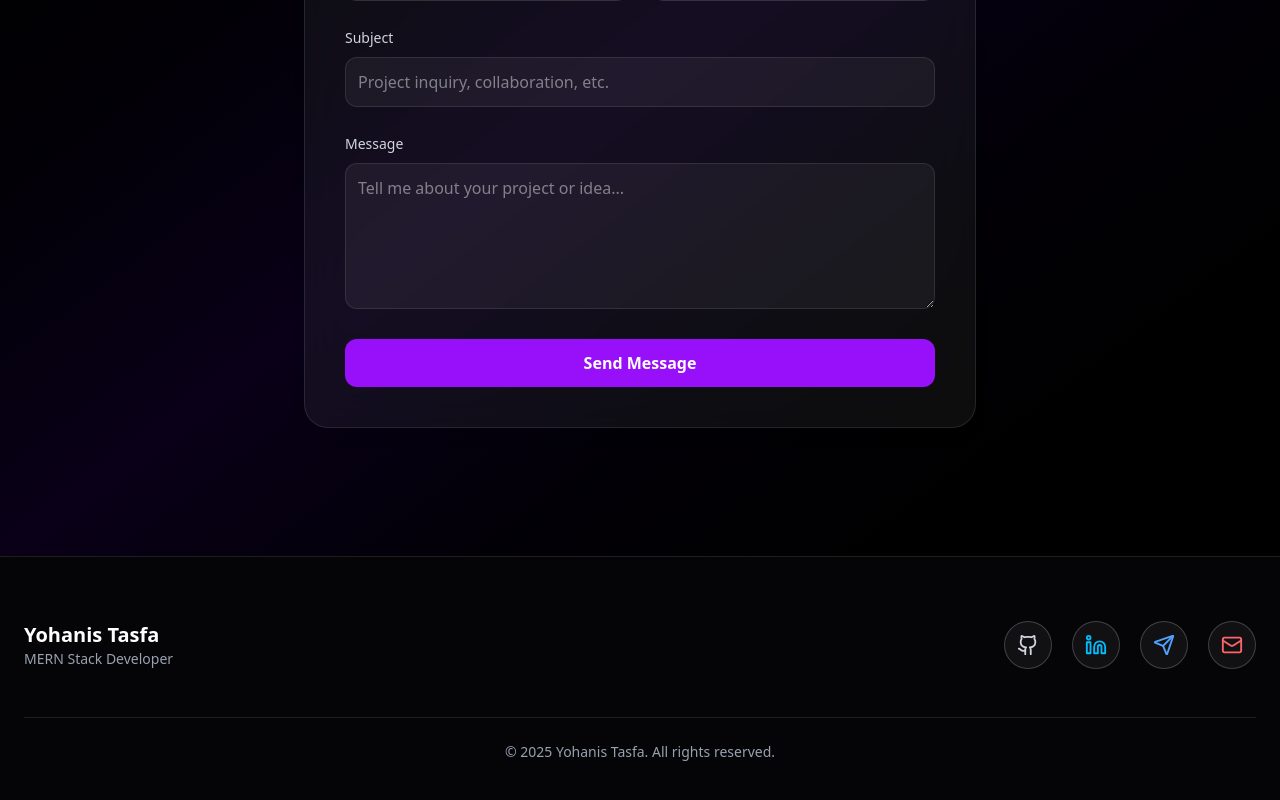
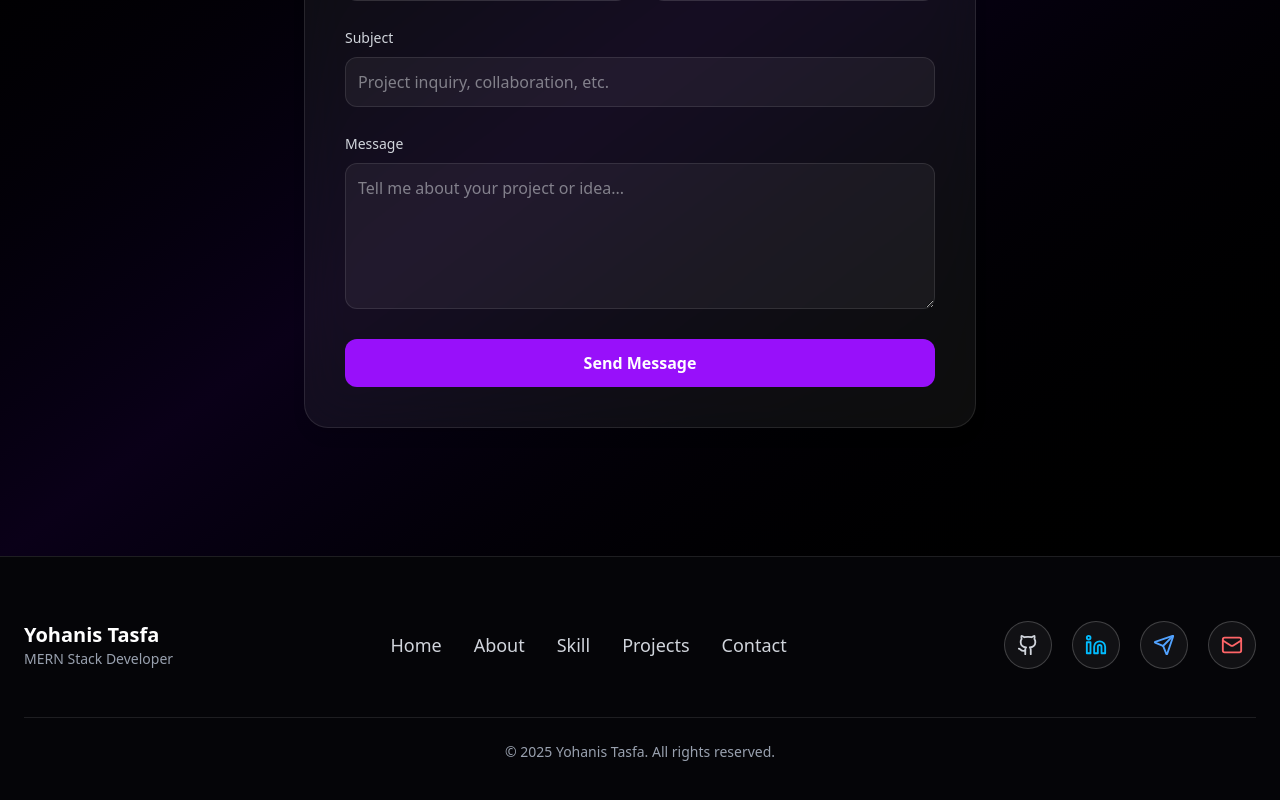
Before and after one commit to yohanis-Tasfa/my-portfolio, a React (Vite) app: page / in a window 1280 px wide. Shown: the part 3359-4159 px from the top of the page. Built offline with nearby package versions, Linux system fonts and the light colour scheme.

Commit message:
nav again

```diff
--- a/src/components/Footer.jsx
+++ b/src/components/Footer.jsx
@@ -13,7 +13,7 @@ function Footer() {
           </div>
 
           {/* Center - Navigation */}
-          {/* <nav className="flex gap-8 text-gray-300 text-lg">
+          <nav className="flex gap-8 text-gray-300 text-lg">
             <a href="#home" className="hover:text-white transition">
               Home
             </a>
@@ -29,7 +29,7 @@ function Footer() {
             <a href="#contact" className="hover:text-white transition">
               Contact
             </a>
-          </nav> */}
+          </nav>
 
           {/* Right - Social Icons */}
           <div className="flex gap-5 mt-6 md:mt-0">
```
